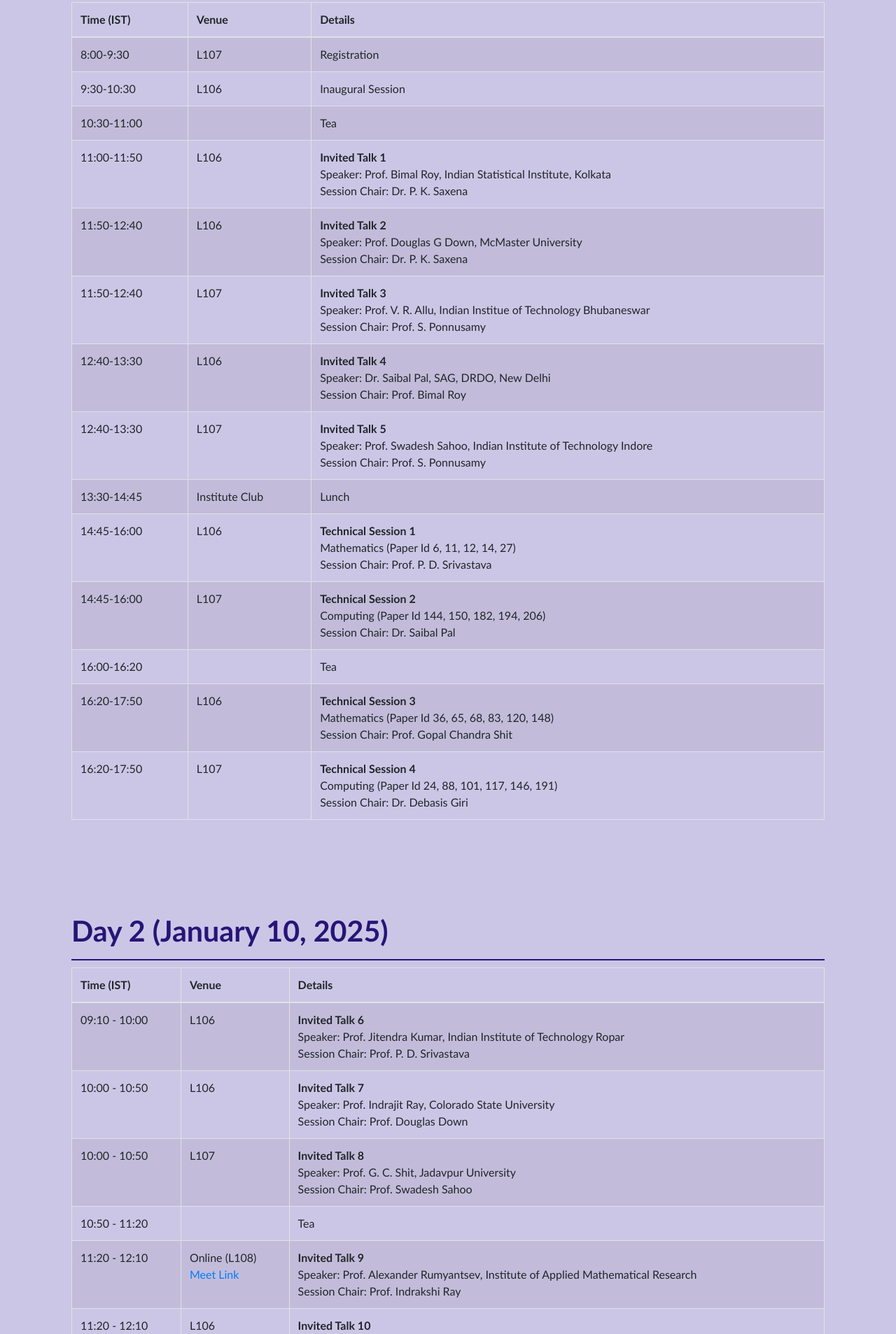
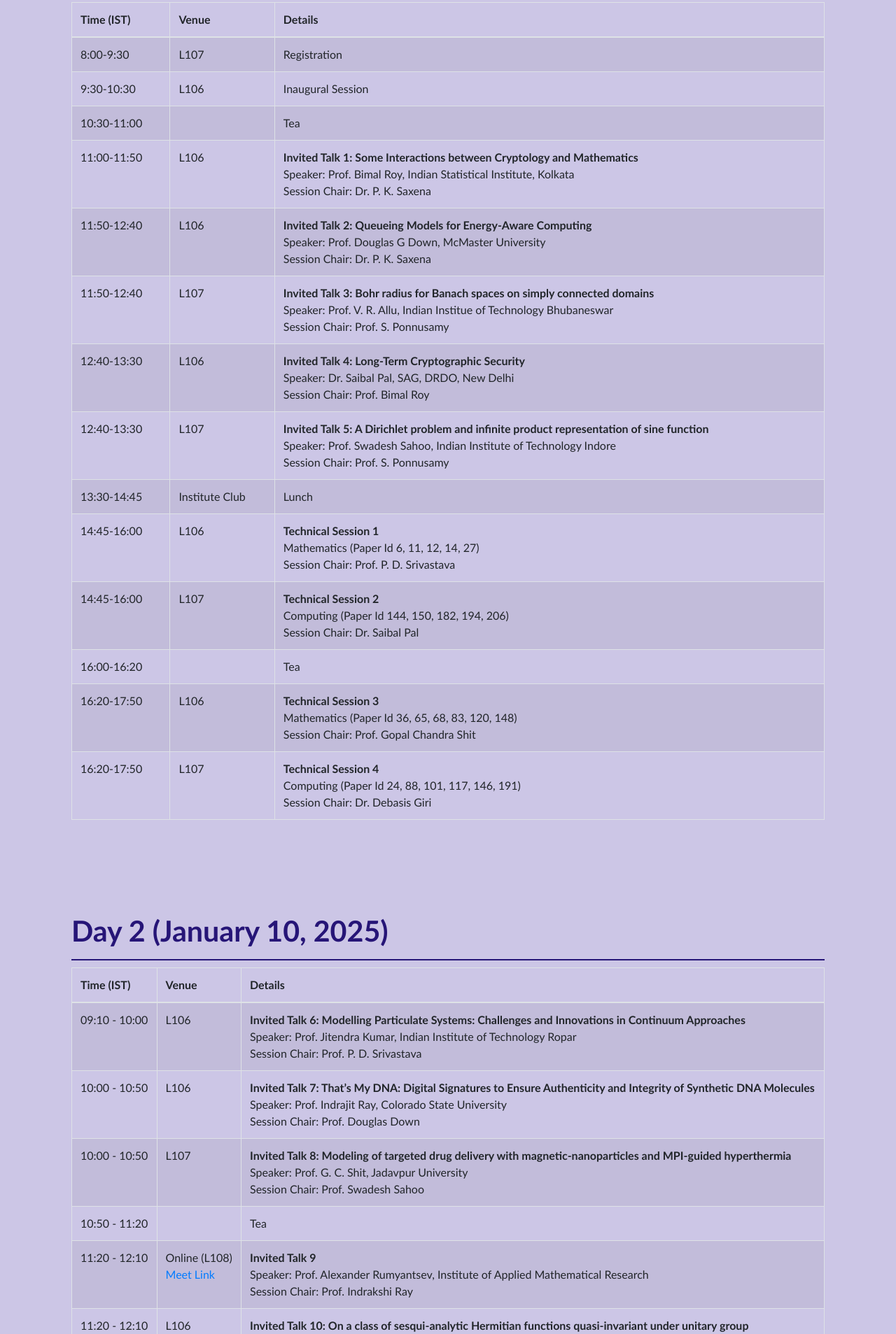
Before and after one commit to sooraj-reddy/ICMC-Website-2025, a plain HTML site: page schedule.html in a window 1280 px wide. Shown: the part 386-2293 px from the top of the page at 70% size. Drawn offline with nearby package versions, Linux system fonts and the light colour scheme.

Commit message:
small changes

```diff
--- a/schedule.html
+++ b/schedule.html
@@ -61,7 +61,7 @@
                               <td align="start">11:00-11:50</td>
                               <td align="start">L106</td>
                               <td align="start">
-                                <b>Invited Talk 1</b><br>
+                                <b>Invited Talk 1: Some Interactions between Cryptology and Mathematics</b><br>
                                 Speaker: Prof. Bimal Roy, Indian Statistical Institute, Kolkata<br>
                                 Session Chair: Dr. P. K. Saxena
                                 </td>
@@ -70,7 +70,7 @@
                               <td align="start">11:50-12:40</td>
                               <td align="start">L106</td>
                               <td align="start">
-                                <b>Invited Talk 2</b><br>
+                                <b>Invited Talk 2: Queueing Models for Energy-Aware Computing</b><br>
                                 Speaker: Prof. Douglas G Down, McMaster University<br>
                                 Session Chair: Dr. P. K. Saxena
                               </td>
@@ -79,7 +79,7 @@
                               <td align="start">11:50-12:40</td>
                               <td align="start">L107</td>
                               <td align="start">
-                                <b>Invited Talk 3</b><br>
+                                <b>Invited Talk 3: Bohr radius for Banach spaces on simply connected domains</b><br>
                                 Speaker: Prof. V. R. Allu, Indian Institue of Technology Bhubaneswar<br>
                                 Session Chair: Prof. S. Ponnusamy
                               </td>
@@ -88,7 +88,7 @@
                               <td align="start">12:40-13:30</td>
                               <td align="start">L106</td>
                               <td align="start">
-                                <b>Invited Talk 4</b><br>
+                                <b>Invited Talk 4: Long-Term Cryptographic Security</b><br>
                                 Speaker: Dr. Saibal Pal, SAG, DRDO, New Delhi<br>
                                 Session Chair: Prof. Bimal Roy
                               </td>
@@ -97,7 +97,7 @@
                               <td align="start">12:40-13:30</td>
                               <td align="start">L107</td>
                               <td align="start">
-                                <b>Invited Talk 5</b><br>
+                                <b>Invited Talk 5: A Dirichlet problem and infinite product representation of sine function</b><br>
                                 Speaker: Prof. Swadesh Sahoo, Indian Institute of Technology Indore<br>
                                 Session Chair: Prof. S. Ponnusamy
                               </td>
@@ -175,21 +175,21 @@
                     <tr>
                          <td align="start">09:10 - 10:00</td>
                          <td align="start">L106</td>
-                         <td align="start"><b>Invited Talk 6</b><br>
+                         <td align="start"><b>Invited Talk 6: Modelling Particulate Systems: Challenges and Innovations in Continuum Approaches</b><br>
                             Speaker: Prof. Jitendra Kumar, Indian Institute of Technology Ropar<br>
                             Session Chair: Prof. P. D. Srivastava</td>
                      </tr>
                      <tr>
                          <td align="start">10:00 - 10:50</td>
                          <td align="start">L106</td>
-                         <td align="start"><b>Invited Talk 7</b><br>
+                         <td align="start"><b>Invited Talk 7: That’s My DNA: Digital Signatures to Ensure Authenticity and Integrity of Synthetic DNA Molecules</b><br>
                             Speaker: Prof. Indrajit Ray, Colorado State University<br>
                             Session Chair: Prof. Douglas Down</td>
                      </tr>
                      <tr>
                          <td align="start">10:00 - 10:50</td>
                          <td align="start">L107</td>
-                         <td align="start"><b>Invited Talk 8</b><br>
+                         <td align="start"><b>Invited Talk 8: Modeling of targeted drug delivery with magnetic-nanoparticles and MPI-guided hyperthermia</b><br>
                             Speaker: Prof. G. C. Shit, Jadavpur University<br>
                             Session Chair: Prof. Swadesh Sahoo</td>
                      </tr>
@@ -208,7 +208,7 @@
                      <tr>
                          <td align="start">11:20 - 12:10</td>
                          <td align="start">L106</td>
-                         <td align="start"><b>Invited Talk 10</b><br>Speaker: Dr. Surjit Kumar, Indian Institute of Technology Madras<br>Session Chair: Prof. J. Kumar</td>
+                         <td align="start"><b>Invited Talk 10: On a class of sesqui-analytic Hermitian functions quasi-invariant under unitary group</b><br>Speaker: Dr. Surjit Kumar, Indian Institute of Technology Madras<br>Session Chair: Prof. J. Kumar</td>
                      </tr>
                      <tr>
                          <td align="start">12:10 - 13:30</td>
@@ -324,21 +324,21 @@
                          <tr>
                               <td align="start">09:10 - 10:00</td>
                               <td align="start">L106</td>
-                              <td align="start"><b>Invited Talk 11</b><br>
+                              <td align="start"><b>Invited Talk 11: Bootstrap Tests for Trends in ANOVA Models with Applications</b><br>
                                 Speaker: Prof. Somesh Kumar, Indian Institute of Technology Kharagpur<br>
                                 Session Chair: Prof. P. D. Srivastava</td>
                           </tr>
                           <tr>
                               <td align="start">10:00 - 10:50</td>
                               <td align="start">L107</td>
-                              <td align="start"><b>Invited Talk 12</b><br>
+                              <td align="start"><b>Invited Talk 12: Bridging Modalities - The Power and Potential of Multimodal Large Language Models</b><br>
                                 Speaker: Prof. Sanasam Ranbir, Indian Institute of Technology Guwahati<br>
                                 Session Chair: Dr. P. K. Saxena</td>
                           </tr>
                           <tr>
                               <td align="start">10:00 - 10:50</td>
                               <td align="start">L106</td>
-                              <td align="start"><b>Invited Talk 13</b><br>
+                              <td align="start"><b>Invited Talk 13: Asymptotic behavior of blowing-up and global solutions for quasilinear elliptic systems with gradient terms</b><br>
                                 Speaker: Prof. Jacques Giacomoni, Université de Pau et des Pays de l'Adour<br>
                                 Session Chair: Dr. Abhishek Sarkar</td>
                           </tr>
@@ -350,7 +350,10 @@
                           <tr>
                               <td align="start">11:10 - 12:00</td>
                               <td align="start">L107</td>
-                              <td align="start"><b>Invited Talk 14</b><br>
+                              <td align="start"><b>Invited Talk 14: Simple and Efficient Analysis of Stationary System-length/ Queue-length and/or
+                                Sojourn-time distributions for Renewal Input Single Server Queues with non-renewal Batch
+                                Service and/or Batch Arrival Using Root’s Method: Demonstration on Both Level-
+                                independent and Level-dependent Markov Chains with Applications</b><br>
                                 Speaker: Dr. A. D. Banik, Indian Institue of Technology Bhubaneswar<br>
                                 Session Chair: Prof. Somesh Kumar</td>
                           </tr>
```
Also changed, not shown: accepted_papers.html (+5 -1 lines), index.html (+5 -0 lines), DRDO.jpeg (added).
